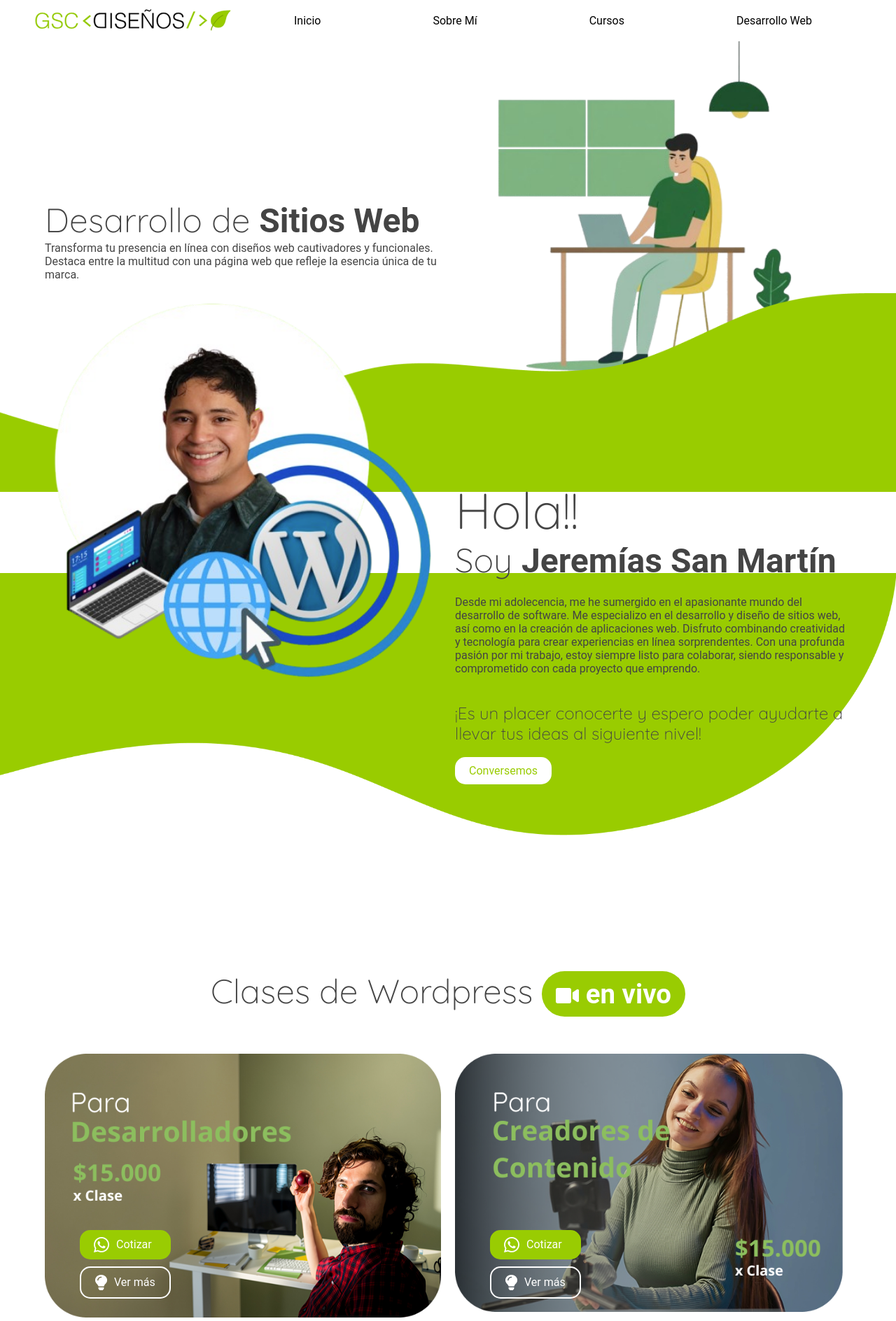
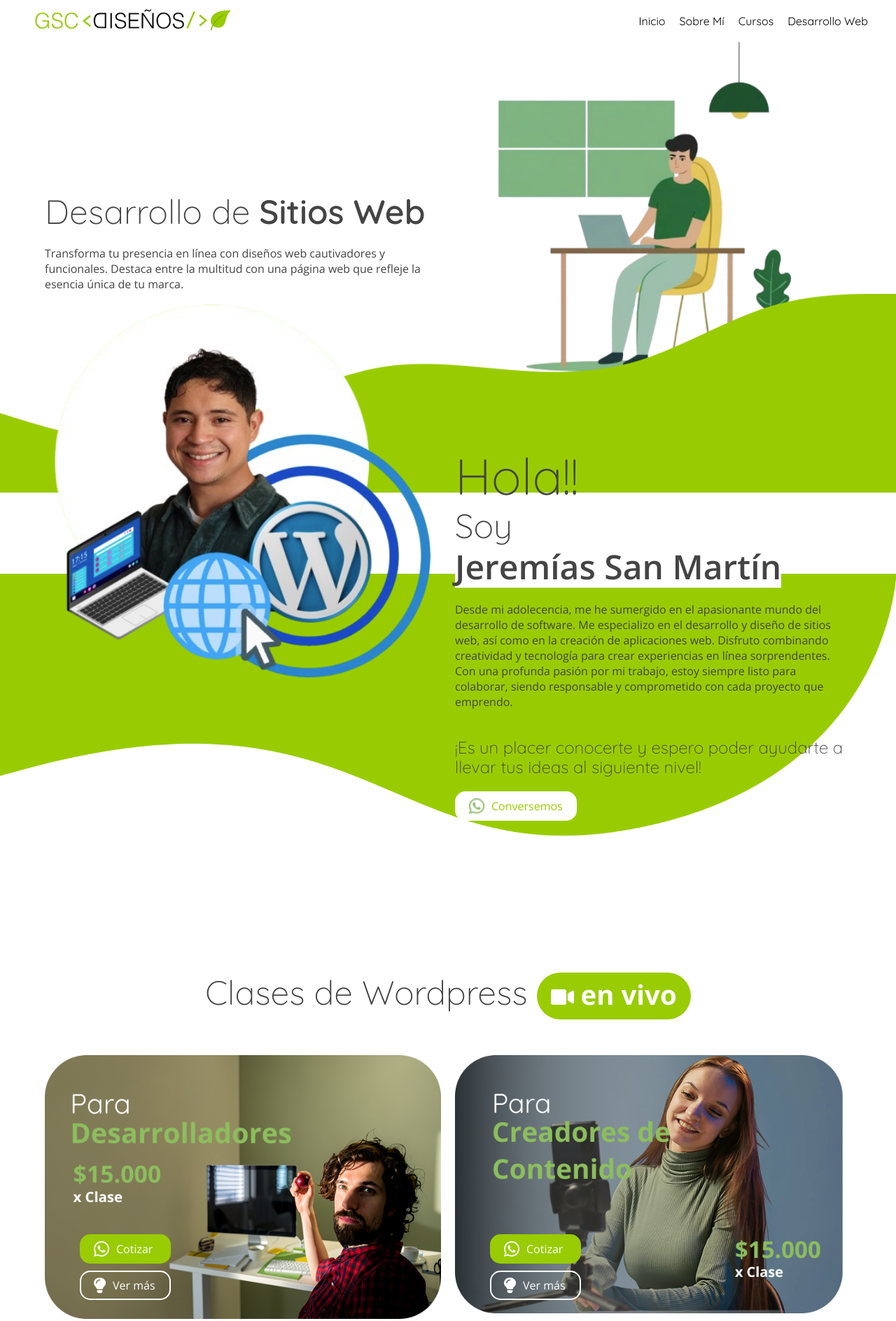
Before and after one commit to jerexxypunto/gscdesings, a plain HTML site: page dist/index.html in a window 1280 px wide. Shown: the top 1888 px of the page at 70% size. Drawn offline with nearby package versions, Linux system fonts and the light colour scheme.

Commit message:
Refactor styles and HTML structure for improved responsiveness and consistency

```diff
--- a/dist/index.html
+++ b/dist/index.html
@@ -15,49 +15,51 @@
       <div class="logo"><img src="./assets/logo.png" alt="GSC Diseños"></div>
       <nav class="nav-container">
         <ul>
-          <li><a href="#">Inicio</a></li>
-          <li><a href="#">Sobre Mí</a></li>
-          <li><a href="#">Cursos</a></li>
-          <li><a href="#">Desarrollo Web</a></li>
+          <li><a href="#home">Inicio</a></li>
+          <li><a href="#quien-soy">Sobre Mí</a></li>
+          <li><a href="#cursos">Cursos</a></li>
+          <li><a href="#dev">Desarrollo Web</a></li>
         </ul>
       </nav>
     </header>
     <main class="main-container">
-      <div class="bg-white">
+      <div class="bg-white" id="home">
         <div class="container">
           <section class="section-container container-grid h-60vh mb-4">
-            <div class="col-6 align-content-center">
-              <h2 class="font-display-2">Desarrollo de <span class="bold">Sitios Web</span></h2>
-              <p>Transforma tu presencia en línea con diseños web cautivadores y funcionales. Destaca entre la multitud con una página web que refleje la esencia única de tu marca.</p>
+            <div class="col-6 col-sm-12 align-content-center">
+              <h2 class="font-display-2">Desarrollo de <span class="semibold font-quicksand">Sitios Web</span></h2>
+              <p class="mt-1">Transforma tu presencia en línea con diseños web cautivadores y funcionales. Destaca entre la multitud con una página web que refleje la esencia única de tu marca.</p>
             </div>
-            <picture class="col-6 align-content-center"><img class="img-fluid img-banner" src="./assets/dev-home.png" alt="Banner"></picture>
+            <picture class="col-6 col-sm-12 align-content-center"><img class="img-fluid img-banner" src="./assets/dev-home.png" alt="Banner"></picture>
           </section>
         </div>
       </div>
-      <div class="bg-green-wave">
+      <div class="bg-green-wave" id="quien-soy">
         <div class="container">
           <section class="section-container container-grid pb-5 mb-5">
-            <picture class="col-6 align-content-center position-relative position-negative-top-10"><img class="img-fluid img-app" src="./assets/home.png" alt="App"></picture>
-            <div class="col-6 align-content-center">
+            <picture class="col-6 col-sm-12 align-content-center position-relative position-negative-top-10"><img class="img-fluid img-app" src="./assets/home.png" alt="App"></picture>
+            <div class="col-6 col-sm-12 align-content-center">
               <h2 class="font-display-3">Hola!!</h2>
-              <h3 class="font-display-2">Soy <span class="bold">Jeremías San Martín</span></h3>
+              <h3 class="font-display-2">Soy <span class="semibold font-quicksand marked-white"> <span class="text">Jeremías San Martín</span></span></h3>
               <p class="mt-1">Desde mi adolecencia, me he sumergido en el apasionante mundo del desarrollo de software. Me especializo en el desarrollo y diseño de sitios web, así como en la creación de aplicaciones web. Disfruto combinando creatividad y tecnología para crear experiencias en línea sorprendentes. Con una profunda pasión por mi trabajo, estoy siempre listo para colaborar, siendo responsable y comprometido con cada proyecto que emprendo.</p>
-              <h4 class="mt-2 font-display-1">¡Es un placer conocerte y espero poder ayudarte a llevar tus ideas al siguiente nivel!</h4><a class="btn-white mt-1" href="#">Conversemos</a>
+              <h4 class="mt-2 font-display-1">¡Es un placer conocerte y espero poder ayudarte a llevar tus ideas al siguiente nivel!</h4><a class="btn-white mt-1" href="#">
+<img src="./assets/green-icon-wp.png" alt="WhatsApp" class="img-fluid button-icon"/> Conversemos
+</a>
             </div>
           </section>
         </div>
       </div>
-      <div class="bg-white">
+      <div class="bg-white" id="cursos">
         <div class="container">
           <h2 class="font-display-2 text-align-center">Clases de Wordpress <span class="badge-green" > <img src="./assets/live-badge.png" alt="En Vivo">  En Vivo </span></h2>
           <div class="container-grid mt-3">
-            <div class="class-card col-6">
+            <div class="class-card col-6 col-md-12">
               <div class="front"><a class="btn-green btn" href="#"><img class="img-fluid button-icon" src="./assets/white-icon-wp.png" alt="Whatsapp"/>
                   <p>Cotizar</p></a><a class="btn-white-ghost btn" href="#"><img class="img-fluid button-icon" src="./assets/white-icon-bulb.png" alt="Bulb"/>
                   <p>Ver más</p></a></div>
               <div class="background"><img class="img-fluid img-card" src="./assets/clases-card-dev.png" alt="Clase para desarrolladores"/></div>
             </div>
-            <div class="class-card col-6">
+            <div class="class-card col-6 col-md-12">
               <div class="front"><a class="btn-green btn" href="#"><img class="img-fluid button-icon" src="./assets/white-icon-wp.png" alt="Whatsapp"/>
                   <p>Cotizar</p></a><a class="btn-white-ghost btn" href="#"><img class="img-fluid button-icon" src="./assets/white-icon-bulb.png" alt="Bulb"/>
                   <p>Ver más</p></a></div>
@@ -70,13 +72,13 @@
             </div>
           </div>
         </div>
-        <div class="banner-soy-yo">
+        <div class="banner-soy-yo" id="dev">
           <div class="container">
             <div class="container-grid">
               <picture class="col-4"><img class="img-fluid" src="./assets/wordpress.jpg" alt="Badge"></picture>
-              <div class="col-8 banner-soy-yo__info"><h3 class="text-align-left" >Desarrollo especializado <br/> <span class="marked"> en WordPress </span> </h3>
-                <p class="text-align-left">¿Tienes un proyecto en mente y no encuentras un theme o plugin de Wordpress que haga exactamente lo que necesitas?</p>
-                <h4 class="text-align-left">Desarrollemos juntos la solución que necesitas!</h4><button class="btn-white mt-1"> <img src="./assets/green-icon-wp.png" alt="WhatsApp" class="img-fluid button-icon"/> Cotizar </button>
+              <div class="col-8 banner-soy-yo__info"><h3 class="text-align-left" > Desarrollo especializado <span class="marked-white">  <span class="text semibold">en WordPress</span> </span> </h3>
+                <p class="text-align-left mt-1">¿Tienes un proyecto en mente y no encuentras un theme o plugin de Wordpress que haga exactamente lo que necesitas?</p>
+                <h4 class="text-align-left mt-1">Desarrollemos juntos la solución que necesitas!</h4><button class="btn-white mt-1"> <img src="./assets/green-icon-wp.png" alt="WhatsApp" class="img-fluid button-icon"/> Cotizar </button>
               </div>
             </div>
           </div>
--- a/src/scss/_button.scss
+++ b/src/scss/_button.scss
@@ -1,7 +1,8 @@
 // Botones
-@mixin button-base($border, $background, $color, $hover-background, $hover-color, $hover-border) {
+@mixin button-base($border-shadow, $background, $color, $hover-background, $hover-color, $hover-border-shadow) {
 
-    border: $border;
+    border: none;
+    box-shadow: $border-shadow;
     background-color: $background;
     color: $color;
     padding: 10px 20px;
@@ -18,7 +19,7 @@
         background-color: $hover-background;
         color: $hover-color;
         cursor: pointer;
-        border: $hover-border;
+        box-shadow: $hover-border-shadow;
     }
 
     .button-icon{
@@ -35,7 +36,7 @@
 }
 
 .btn-ghost{
-    @include button-base(1px solid $green, transparent, $green, $green, $white, 1px solid $green);
+    @include button-base(inset 0 0 0 1px $green, transparent, $green, $green, $white, inset 0 0 0 1px $green);
 }
 
 .btn-white{
@@ -49,6 +50,6 @@
 }
 
 .btn-white-ghost{
-    @include button-base(2px solid $white, transparent, $white, transparent, $white, none );
+    @include button-base(inset 0 0 0 2px $white, transparent, $white, transparent, $white, none );
     @include button-link;
 }
--- a/src/scss/_fonts.scss
+++ b/src/scss/_fonts.scss
@@ -1,5 +1,15 @@
 $quicksand: "Quicksand", sans-serif;
 $open-sans: "Open Sans", sans-serif;
+
+/* Normalization */
+* {
+    margin: 0;
+    padding: 0;
+    box-sizing: border-box;
+    font-family: $open-sans, sans-serif;
+    color: #444444;
+    scroll-behavior: smooth;
+}
 
 @for $i from 1 through 6 {
     h#{$i} {
@@ -25,6 +35,10 @@ $open-sans: "Open Sans", sans-serif;
 
 .bold{
     font-weight: 700;
+}
+
+.semibold{
+    font-weight: 600;
 }
 
 .light{
--- a/src/scss/_utilites.scss
+++ b/src/scss/_utilites.scss
@@ -15,11 +15,35 @@ $alignOptions : "start", "center", "end";
 .badge-green{
     background-color: $green;
     color: $white;
-    padding: 10px 20px;
+    padding: 5px 20px 10px 20px;
     border-radius: 50px;
     font-weight: bold;
     font-size: 0.8em;
     text-transform: lowercase;
+}
+
+.marked-white{
+
+    position: relative;
+    display: block;
+    width: fit-content;
+
+    &::before{
+        content: "";
+        position: absolute;
+        bottom: 0;
+        left: 0;
+        width: 100%;
+        height: 0.5em;
+        background-color: $white;
+        display: block;
+         z-index: 1;
+    }
+
+    .text{
+        position: relative;
+        z-index: 10;
+    }
 }
 
 
--- a/src/scss/layout/_grid.scss
+++ b/src/scss/layout/_grid.scss
@@ -3,6 +3,13 @@
     grid-template-columns: repeat(12, 1fr);
     grid-gap: 20px;
 }
+
+@for $i from 1 through 12{
+    .col-#{$i}{
+        grid-column: span $i;
+    }
+}
+
 
 // Small devices (400px)
 @media (max-width: 400px){
@@ -30,10 +37,3 @@
         }
     }
 }
-
-
-@for $i from 1 through 12{
-    .col-#{$i}{
-        grid-column: span $i;
-    }
-}
--- a/src/scss/styles.scss
+++ b/src/scss/styles.scss
@@ -1,12 +1,3 @@
-/* Normalization */
-* {
-    margin: 0;
-    padding: 0;
-    box-sizing: border-box;
-    font-family: 'Roboto', sans-serif;
-    color: #444444;
-}
-
 @import "./_themes.scss";
 @import "./layout/_grid.scss";
 @import "./_button.scss";
@@ -35,14 +26,22 @@
     flex-basis: 80%;
     ul{
         display: flex;
-        justify-content: space-around;
+        justify-content: flex-end;
         list-style: none;
         align-items: center;
         height: 100%;
+        gap: 20px;
     }
     a{
         text-decoration: none;
         color: #000;
+        font-family: $quicksand;
+        transition: all 0.1s ease-in-out;
+
+        &:hover{
+            color: $green;
+            font-weight: bold;
+        }
     }
 }
 
@@ -152,12 +151,14 @@ picture .img-fluid{
     background-color: #89C503;
     padding: 50px 0;
     &__info{
+        font-family: $quicksand;
         h3{
             font-size: 47px;
             font-weight: 400;
             b{
                 font-weight: bold;
                 color: #B4DEBB;
+                font-family: $quicksand;
             }
         }
         h4{
```
Also changed, not shown: dist/css/styles.css, src/scss/_themes.scss (line endings or trailing spaces), 3 other files.
